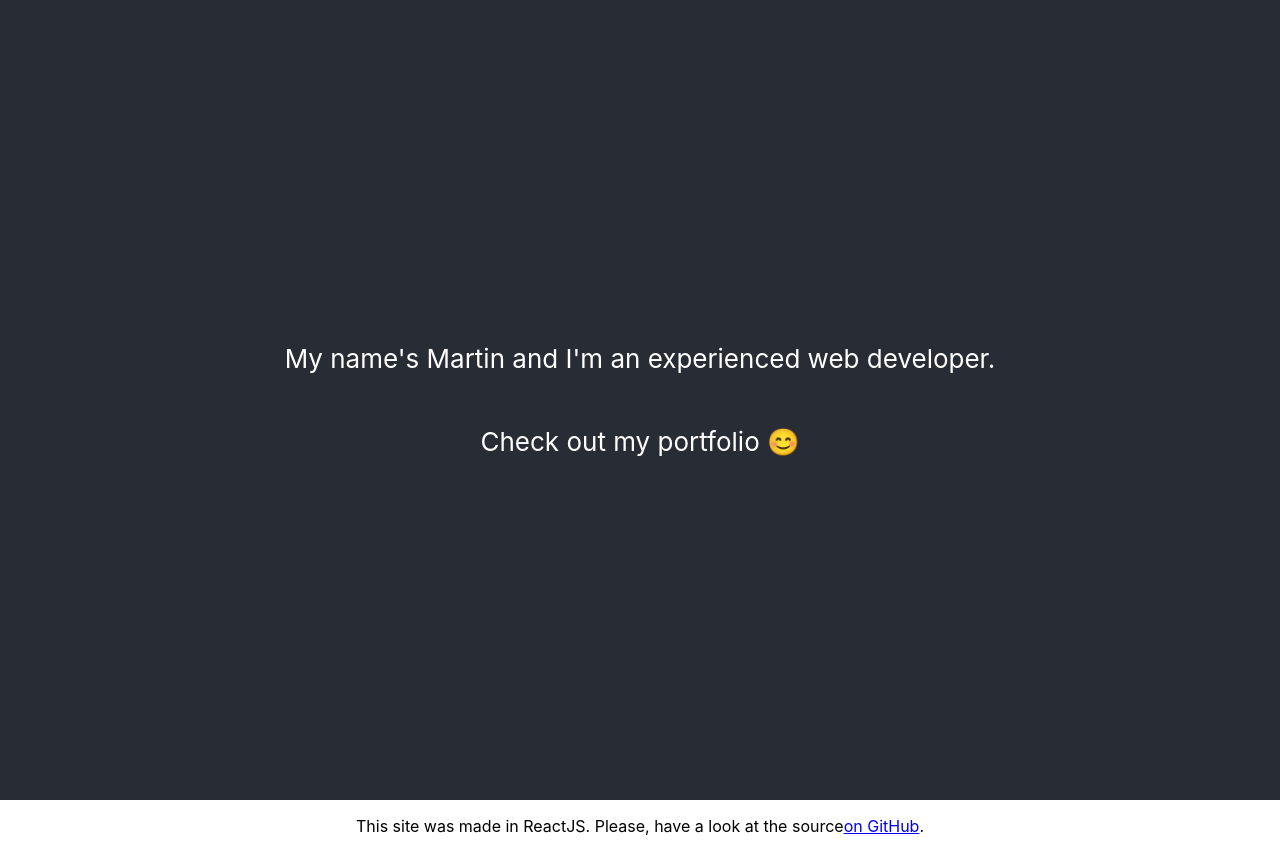
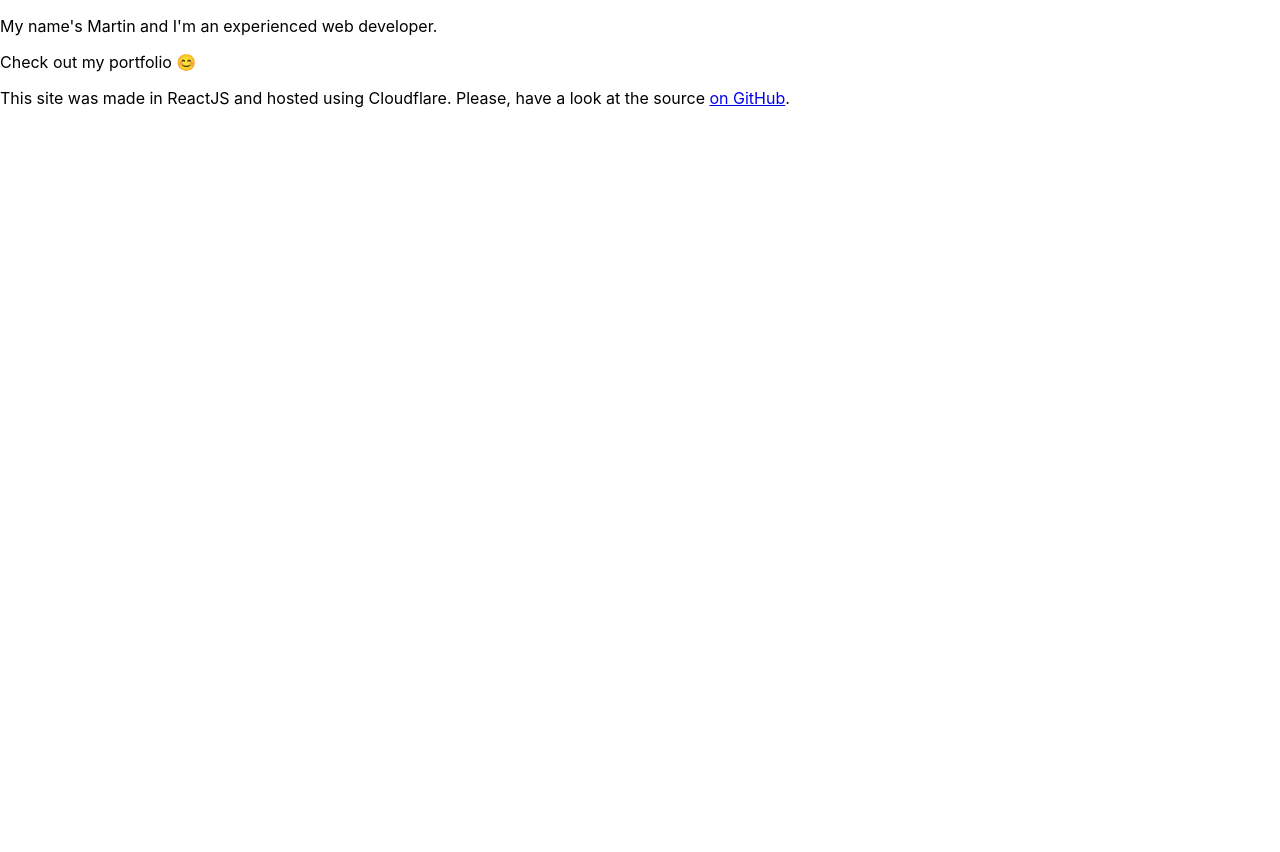
Before and after one commit to martin-nef/mega-portfolio, a React (Create React App) app: page / in a window 1280 px wide. After the commit the page ends 800 px from the top, so only its background shows below. Built offline with nearby package versions, Linux system fonts and the light colour scheme.

Commit message:
play around with styling

```diff
--- a/src/App.js
+++ b/src/App.js
@@ -2,8 +2,8 @@
 
 function App() {
   return (
-    <div className="App">
-      <header className="App-header">
+    <div>
+      <header className="padding-top">
         <p>
           My name's Martin and I'm an experienced web developer.
         </p>
@@ -11,12 +11,14 @@
           Check out my portfolio 😊
         </p>
       </header>
-      <article>
-        <p>
-          This site was made in ReactJS. Please, have a look at the source
-          <a href="https://github.com/martin-nef/mega-portfolio">on GitHub</a>.
-        </p>
-      </article>
+      <div className="body">
+        <article>
+          <p>
+            This site was made in ReactJS and hosted using Cloudflare.
+            Please, have a look at the source <a href="https://github.com/martin-nef/mega-portfolio">on GitHub</a>.
+          </p>
+        </article>
+      </div>
     </div>
   );
 }
```
